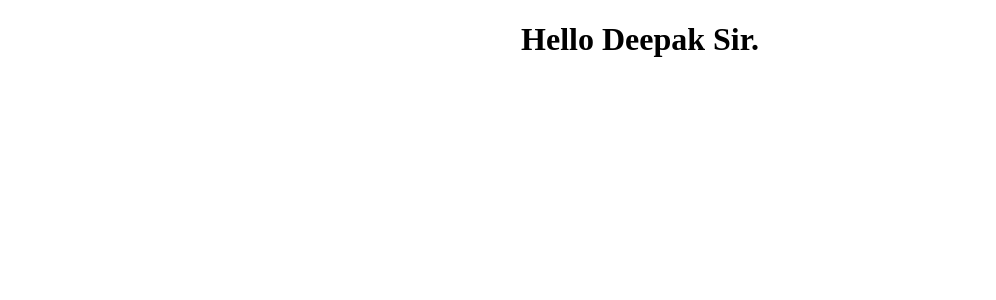
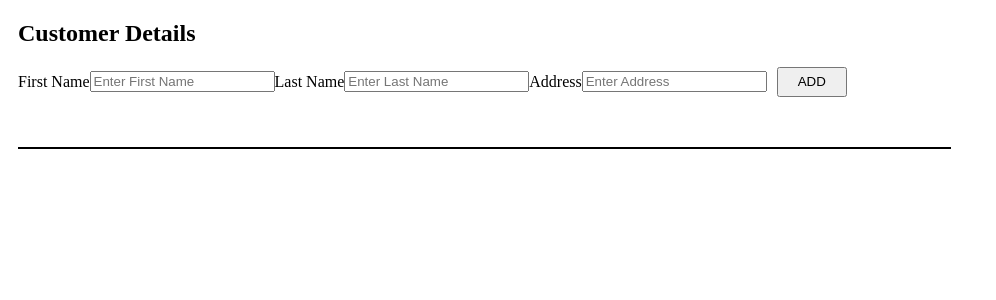
Before and after one commit to simplykamar/VueJS-Assignment1, a Vue app in the folder assignments/: page / in a window 1280 px wide. Shown: the top 300 px of the page, without its empty margins (0-996 px from the left). Built offline with nearby package versions, Linux system fonts and the light colour scheme.

Commit message:
assignment5

```diff
--- a/assignments/src/App.vue
+++ b/assignments/src/App.vue
@@ -1,9 +1,7 @@
+<script setup>
+    import Test from './components/Test.vue'
+</script>
+
 <template>
-  <h1>Hello Deepak Sir.</h1>
+    <Test/>
 </template>
-
-<style scoped>
-  h1{
-      text-align: center;
-  }
-</style>
--- /dev/null
+++ b/assignments/src/components/Test.vue
@@ -0,0 +1,75 @@
+<script setup>
+    import {ref} from 'vue'
+
+    const customerData = ref([])//[{id:1,firstName:"kamar",lastName:"alam",address:"address"},{},{}]
+    const formInput = ref({
+        id:null,
+        firstName:'',
+        lastName:'',
+        address:''
+    })
+    const generateId = ref(0)
+
+    function addItem() {
+        formInput.value.id = generateId.value
+        customerData.value.push(formInput.value)
+        formInput.value = {
+            id:null,
+            firstName:'',
+            lastName:'',
+            address:''
+            }
+        generateId.value+=1
+    }
+    function deleteItem(id) {
+        console.log(id)
+        customerData.value = customerData.value.filter((item)=>item.id!==id)
+    }
+</script>
+
+<template>
+    <main>
+        <h2>Customer Details</h2>
+        <div>
+            <label for="">First Name</label>
+            <input type="text" v-model="formInput.firstName" placeholder="Enter First Name"/>
+            <label for="">Last Name</label>
+            <input type="text" v-model="formInput.lastName" placeholder="Enter Last Name"/>
+            <label for="">Address</label>
+            <input type="text" v-model="formInput.address" placeholder="Enter Address"/>
+            <button v-on:click="addItem">ADD</button>
+        </div>
+        <div>
+            <table>
+                <tr v-for="data in customerData">
+                    <td>{{data.firstName}}</td>
+                    <td>{{data.lastName}}</td>
+                    <td>{{data.address}}</td>
+                    <td v-on:click="deleteItem(data.id)"><a href="#">x</a></td>
+                </tr>
+            </table>
+        </div>
+    </main>
+</template>
+
+<style scoped>
+    main{
+        margin:10px
+    }
+    button{
+        margin-left:10px;
+        width:70px;
+        height:30px
+    }
+    table{
+        margin-top:50px;
+        width:75%;
+        border:1px solid black
+    }
+    td{
+        margin-top:10px;
+        border:1px solid black;
+        text-transform:capitalize;
+        background-color:yellow;
+    }
+</style>
```
